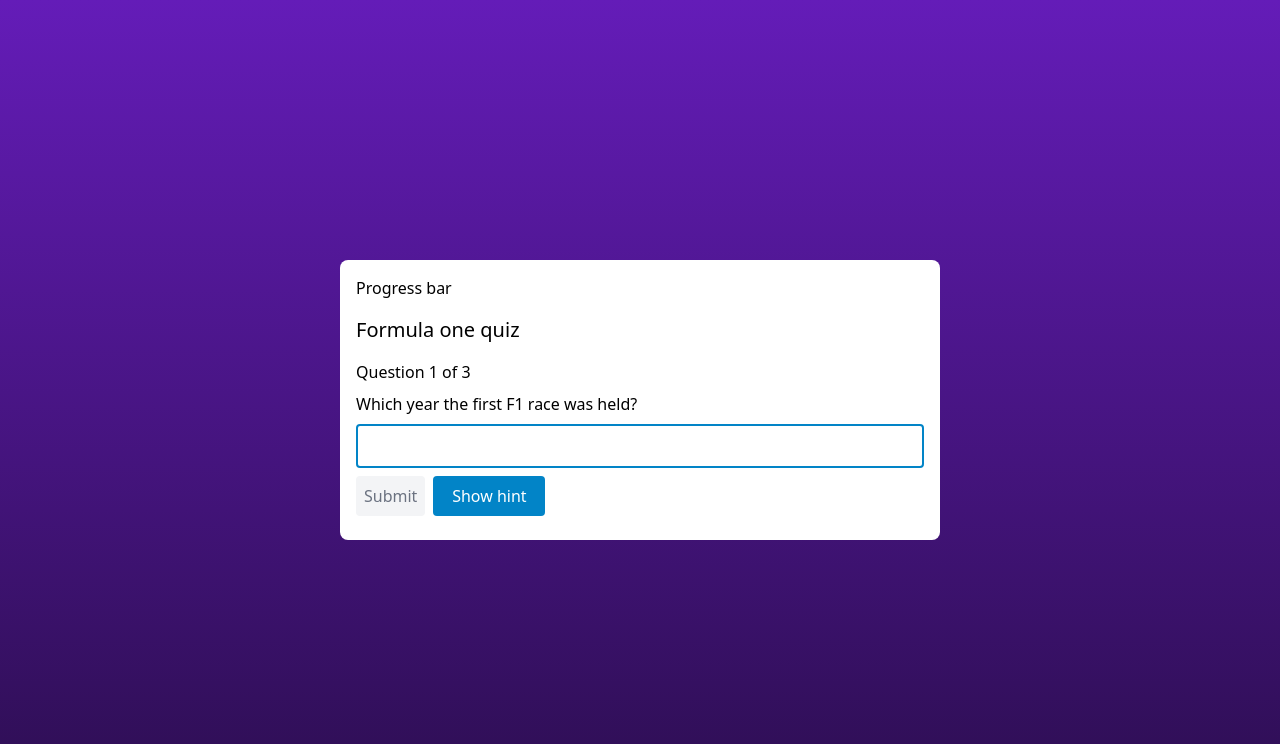
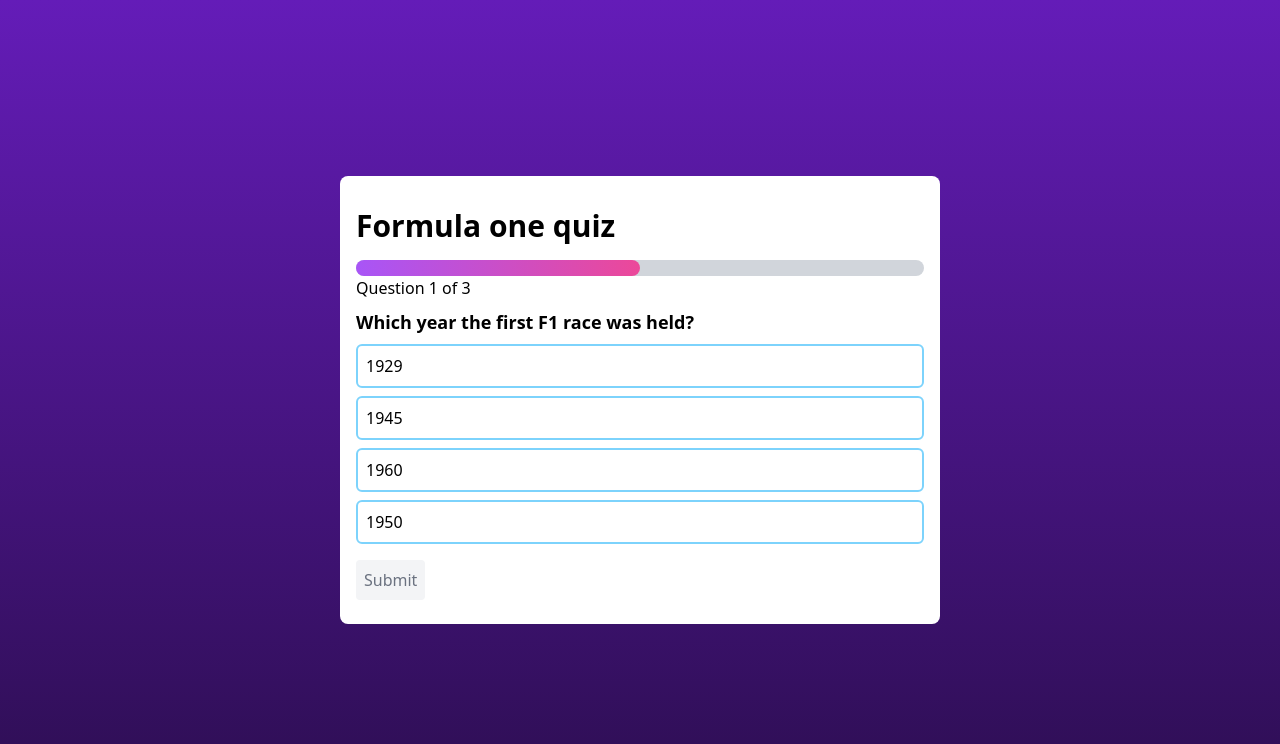
Before and after one commit to mihail-fomin/formula-one-quiz, a Next.js app: page / in a window 1280 px wide. Shown: the top 744 px of the page. Built offline with nearby package versions, Linux system fonts and the light colour scheme.

Commit message:
added progress bar and rendered variants

```diff
--- /dev/null
+++ b/components/EndScreen.js
@@ -0,0 +1,12 @@
+
+
+export default function EndScreen({ setScreenType }) {
+	return <>
+		Congratulations! You have finished the quiz!
+		<button
+			className='block p-2 m-2 text-white rounded cursor-pointer bg-sky-600 hover:bg-sky-700'
+			onClick={() => setScreenType('question')}>
+			Start again?
+		</button>
+	</>
+}
--- /dev/null
+++ b/components/QuestionScreen.js
@@ -0,0 +1,103 @@
+import * as React from 'react'
+import { SendButton } from '../components/SendButton'
+import { questionList } from '@/pages';
+
+export default function QuestionScreen({ setScreenType, question }) {
+	const [answer, setAnswer] = React.useState('');
+	// const [error, setError] = React.useState('');
+	const [status, setStatus] = React.useState('typing')
+	const [index, setIndex] = React.useState(0)
+	// const [hint, setHint] = React.useState(false)
+
+	// let trueAnswer = item.rightAnswer
+	let isLastQuestion = index === questionList.length - 1
+
+
+	// function onInputChange(event) {
+	// 	setAnswer(event.target.value);
+	// }
+
+	// function onShowHintClick(event) {
+	// 	event.preventDefault()
+	// 	setError('')
+	// 	setHint(!hint)
+	// }
+
+	async function onSubmitButtonClick() {
+		setError('')
+		setStatus('loading');
+		// setHint(false)
+		await sleep(1500)
+		if (validate(answer)) {
+			setStatus('success');
+		} else {
+			// setError('Good guess but wrong answer')
+			setStatus('typing')
+		}
+	}
+
+	function onNextButtonClick() {
+		if (isLastQuestion) {
+			setScreenType('end')
+		} else {
+			setIndex(index + 1);
+			setAnswer('')
+			// setError('')
+			setStatus('typing')
+		}
+	}
+
+	return <>
+		<p>Question {index + 1} of {questionList.length}</p>
+		<p className='my-2 text-lg font-bold'>{question.title}</p>
+		<form>
+			<ul>
+				{question.variants.map((text) =>
+					<li
+						className='p-2 my-2 border-2 rounded-md cursor-pointer border-sky-300 hover:bg-slate-100'
+						key={text}
+					>
+						{text}
+					</li>
+				)}
+			</ul>
+			<SendButton
+				disabled={!answer.length || status === 'loading'}
+				onClick={status === 'success' ? onNextButtonClick : onSubmitButtonClick}>
+				{status === 'success' ? (isLastQuestion ? 'Show results' : 'Next question') :
+					status === 'loading' ? 'Loading...' :
+						'Submit'}
+			</SendButton>
+			{/* {status !== 'success' &&
+				<button
+					className='inline-block p-2 m-2 text-white rounded cursor-pointer w-28 bg-sky-600 hover:bg-sky-700'
+					onClick={onShowHintClick}
+				>
+					{hint === false ? `Show hint` : `Hide hint`}
+				</button>
+			} */}
+			{status === 'success' &&
+				<div className='relative'>
+					<p className='text-xl text-green-700'>
+						Quite right you are!!!
+					</p>
+					<img
+						src={item.picture}
+						alt='right answer picture'
+					/>
+				</div>
+
+			}
+			{/* {error !== null &&
+				<p className="text-xl text-red-600">
+					{error}
+				</p>
+			} */}
+			{/* {hint === true &&
+				<p>
+					Right answer is <span className='text-xl text-green-700'>{trueAnswer}</span>
+				</p>
+			} */}
+		</form>
+	</>
+}
--- a/pages/index.js
+++ b/pages/index.js
@@ -1,28 +1,30 @@
 import * as React from 'react'
 import { SendButton } from '../components/SendButton'
+import EndScreen from '@/components/EndScreen'
+import QuestionScreen from '@/components/QuestionScreen'
 
 const firstRace = 'https://ik.imagekit.io/i7lh9dcka/F1/tr:w-400/1950.jpg?ik-sdk-version=javascript-1.4.3&updatedAt=1675082886754'
 const maxVerstappen = 'https://ik.imagekit.io/i7lh9dcka/F1/tr:w-400/max.jpg?ik-sdk-version=javascript-1.4.3&updatedAt=1675083426060'
 const champions = 'https://ik.imagekit.io/i7lh9dcka/F1/tr:w-400/Lewis-and-Michael.jpg?ik-sdk-version=javascript-1.4.3&updatedAt=1675084274601'
 
-const questionList = [
+export const questionList = [
 	{
 		id: 0,
-		question: 'Which year the first F1 race was held?',
+		title: 'Which year the first F1 race was held?',
 		variants: ['1929', '1945', '1960', '1950'],
 		correct: 3,
 		picture: firstRace
 	},
 	{
 		id: 1,
-		question: 'Who is the current (march 2023) F1 Champion?',
+		title: 'Who is the current (march 2023) F1 Champion?',
 		variants: ['Lewis Hamilton', 'Max Verstappen', 'Fernando Alonso'],
 		correct: 1,
 		picture: maxVerstappen
 	},
 	{
 		id: 2,
-		question: 'How many F1 drivers managed to become a world champoin for 7 times?',
+		title: 'How many F1 drivers managed to become a world champoin for 7 times?',
 		variants: ['0', '1', '2'],
 		correct: 2,
 		picture: champions
@@ -40,130 +42,22 @@ async function sleep(ms) {
 
 export default function App() {
 	const [screenType, setScreenType] = React.useState('question')
+	const [step, setStep] = React.useState(0)
+	const question = questionList[step];
 
 	return (
 		<>
 			<div className='flex items-center justify-center h-screen'>
 				<div className='p-4 bg-white rounded-lg w-[600px]'>
-					<div>Progress bar</div>
-					<h1 className='my-4 text-xl'>Formula one quiz</h1>
+					<h1 className='my-4 text-3xl font-bold'>Formula one quiz</h1>
+					<div className='h-4 bg-gray-300 rounded-full'>
+						<div style={{ width: '50%' }} className='w-4/5 h-full rounded-full bg-gradient-to-r from-purple-500 to-pink-500'></div>
+					</div>
 					{screenType === 'question'
-						? <QuestionScreen setScreenType={setScreenType} />
+						? <QuestionScreen question={question} setScreenType={setScreenType} />
 						: <EndScreen setScreenType={setScreenType} />}
 				</div>
 			</div>
 		</>
 	)
 }
-
-function QuestionScreen({ setScreenType }) {
-	const [answer, setAnswer] = React.useState('');
-	const [error, setError] = React.useState('');
-	const [status, setStatus] = React.useState('typing')
-	const [index, setIndex] = React.useState(0)
-	const [hint, setHint] = React.useState(false)
-
-	let item = questionList[index];
-	let trueAnswer = item.rightAnswer
-	let isLastQuestion = index === questionList.length - 1
-
-	function validate(answer) {
-		return answer.toLowerCase() === trueAnswer.toLowerCase()
-	}
-
-	function onInputChange(event) {
-		setAnswer(event.target.value);
-	}
-
-	function onShowHintClick(event) {
-		event.preventDefault()
-		setError('')
-		setHint(!hint)
-	}
-
-	async function onSubmitButtonClick() {
-		setError('')
-		setStatus('loading');
-		setHint(false)
-		await sleep(1500)
-		if (validate(answer)) {
-			setStatus('success');
-		} else {
-			setError('Good guess but wrong answer')
-			setStatus('typing')
-		}
-	}
-
-	function onNextButtonClick() {
-		if (isLastQuestion) {
-			setScreenType('end')
-		} else {
-			setIndex(index + 1);
-			setAnswer('')
-			setError('')
-			setStatus('typing')
-		}
-	}
-
-	return <>
-		<p>Question {index + 1} of {questionList.length}</p>
-		<p className='my-2'>{item.question}</p>
-		<form>
-			<input
-				className='w-full p-2 border-2 rounded border-sky-600 focus:outline-none focus:ring focus:border-blue-500'
-				value={answer}
-				onChange={onInputChange}
-				disabled={status === 'loading'}
-			/>
-			<SendButton
-				disabled={!answer.length || status === 'loading'}
-				onClick={status === 'success' ? onNextButtonClick : onSubmitButtonClick}>
-				{status === 'success' ? (isLastQuestion ? 'Show results' : 'Next question') :
-					status === 'loading' ? 'Loading...' :
-						'Submit'}
-			</SendButton>
-			{status !== 'success' &&
-				<button
-					className='inline-block p-2 m-2 text-white rounded cursor-pointer w-28 bg-sky-600 hover:bg-sky-700'
-					onClick={onShowHintClick}
-				>
-					{hint === false ? `Show hint` : `Hide hint`}
-				</button>
-			}
-
-			{status === 'success' &&
-				<div className='relative'>
-					<p className='text-xl text-green-700'>
-						Quite right you are!!!
-					</p>
-					<img
-						src={item.picture}
-						alt='right answer picture'
-					/>
-				</div>
-
-			}
-			{error !== null &&
-				<p className="text-xl text-red-600">
-					{error}
-				</p>
-			}
-			{hint === true &&
-				<p>
-					Right answer is <span className='text-xl text-green-700'>{trueAnswer}</span>
-				</p>
-			}
-		</form>
-	</>
-}
-
-function EndScreen({ setScreenType }) {
-	return <>
-		Congratulations! You have finished the quiz!
-		<button
-			className='block p-2 m-2 text-white rounded cursor-pointer bg-sky-600 hover:bg-sky-700'
-			onClick={() => setScreenType('question')}>
-			Start again?
-		</button>
-	</>
-}
```
